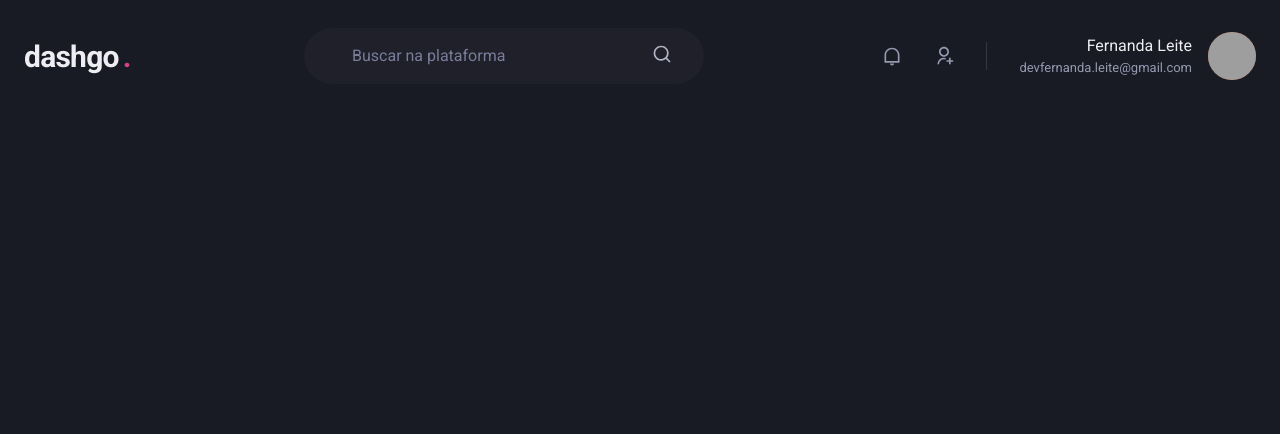
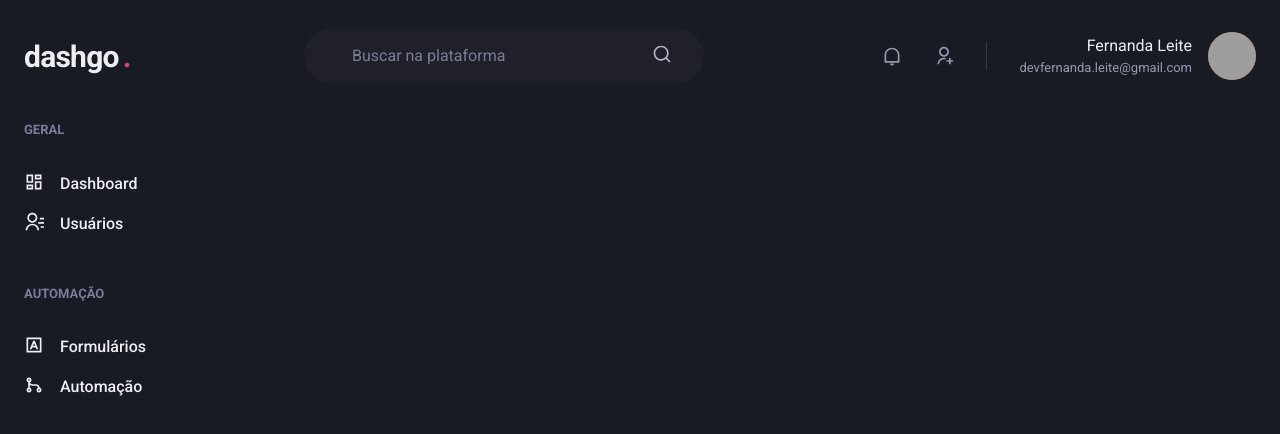
Before and after one commit to Fekleite/dashgo, a Next.js app: page /dashboard in a window 1280 px wide. Shown: the top 434 px of the page. Built offline with nearby package versions, Linux system fonts and the light colour scheme; grey boxes are pictures that could not be loaded.

Commit message:
feat: create sidebar components

```diff
--- /dev/null
+++ b/src/components/Sidebar.tsx
@@ -0,0 +1,40 @@
+import { Box, Stack, Text, Link, Icon } from "@chakra-ui/react";
+import { RiContactsLine, RiDashboardLine, RiGitMergeLine, RiInputMethodLine } from "react-icons/ri";
+
+export function Sidebar() {
+  return (
+    <Box as='aside' w='64' mr='8'>
+      <Stack spacing='12' align='flex-start'>
+        <Box>
+          <Text fontWeight='bold' color='gray.400' fontSize='small'>GERAL</Text>
+          <Stack spacing='4' mt='8' align='stretch'>
+            <Link display='flex' align='center'>
+              <Icon as={RiDashboardLine} fontSize='20' />
+              <Text ml='4' fontWeight='medium'>Dashboard</Text>
+            </Link>
+
+            <Link display='flex' align='center'>
+              <Icon as={RiContactsLine} fontSize='20' />
+              <Text ml='4' fontWeight='medium'>Usuários</Text>
+            </Link>
+          </Stack>
+        </Box>
+
+        <Box>
+          <Text fontWeight='bold' color='gray.400' fontSize='small'>AUTOMAÇÃO</Text>
+          <Stack spacing='4' mt='8' align='stretch'>
+            <Link display='flex' align='center'>
+              <Icon as={RiInputMethodLine} fontSize='20' />
+              <Text ml='4' fontWeight='medium'>Formulários</Text>
+            </Link>
+
+            <Link display='flex' align='center'>
+              <Icon as={RiGitMergeLine} fontSize='20' />
+              <Text ml='4' fontWeight='medium'>Automação</Text>
+            </Link>
+          </Stack>
+        </Box>
+      </Stack>
+    </Box>
+  )
+}
--- a/src/pages/dashboard.tsx
+++ b/src/pages/dashboard.tsx
@@ -1,7 +1,16 @@
+import { Flex } from "@chakra-ui/react";
+
 import { Header } from "../components/Header";
+import { Sidebar } from "../components/Sidebar";
 
 export default function Dashboard() {
   return (
-    <Header />
+    <Flex direction='column' h='100vh'>
+      <Header />
+
+      <Flex w='100%' my='6' maxWidth={1480} mx='auto' px='6'>
+        <Sidebar />
+      </Flex>
+    </Flex>
   )
 }
```
